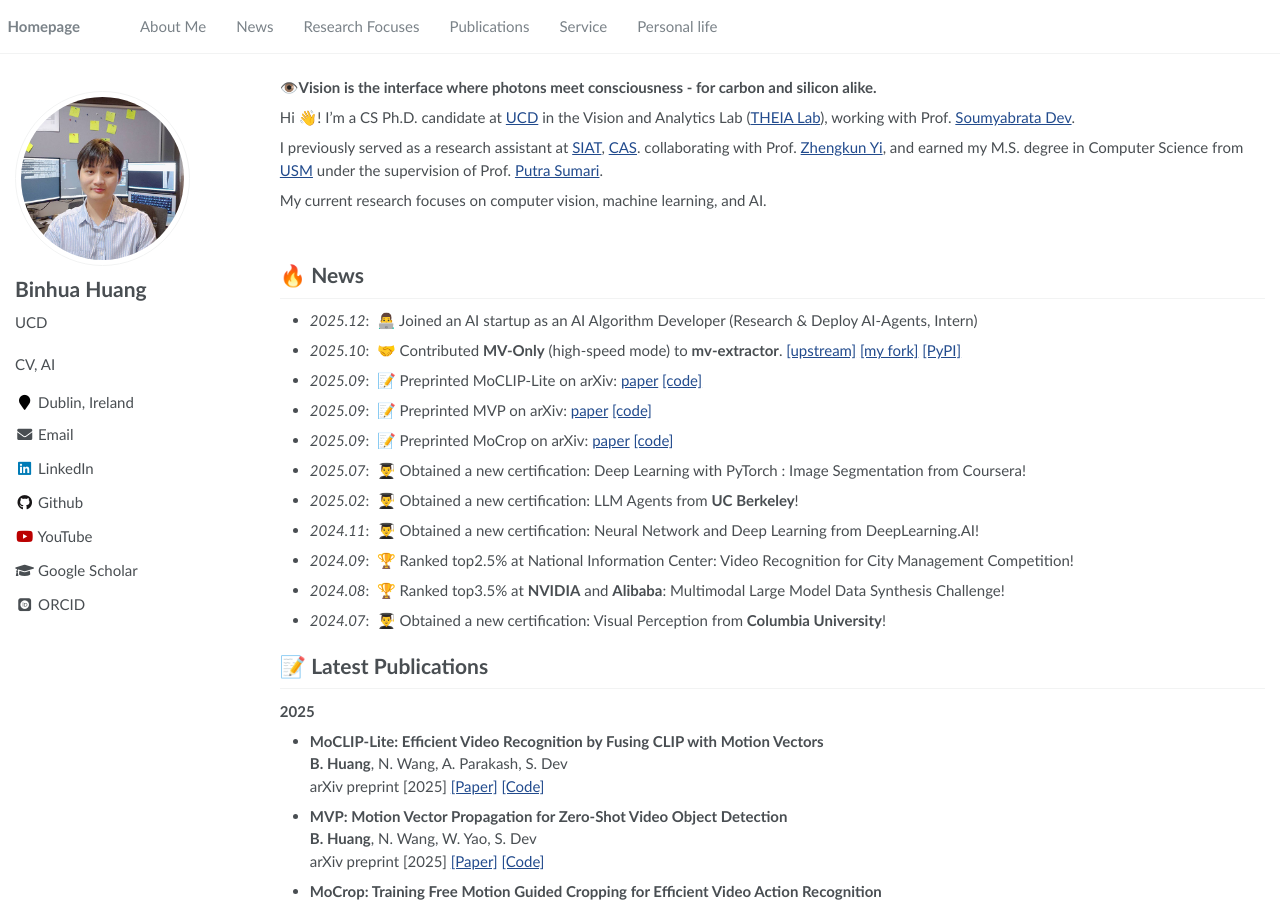
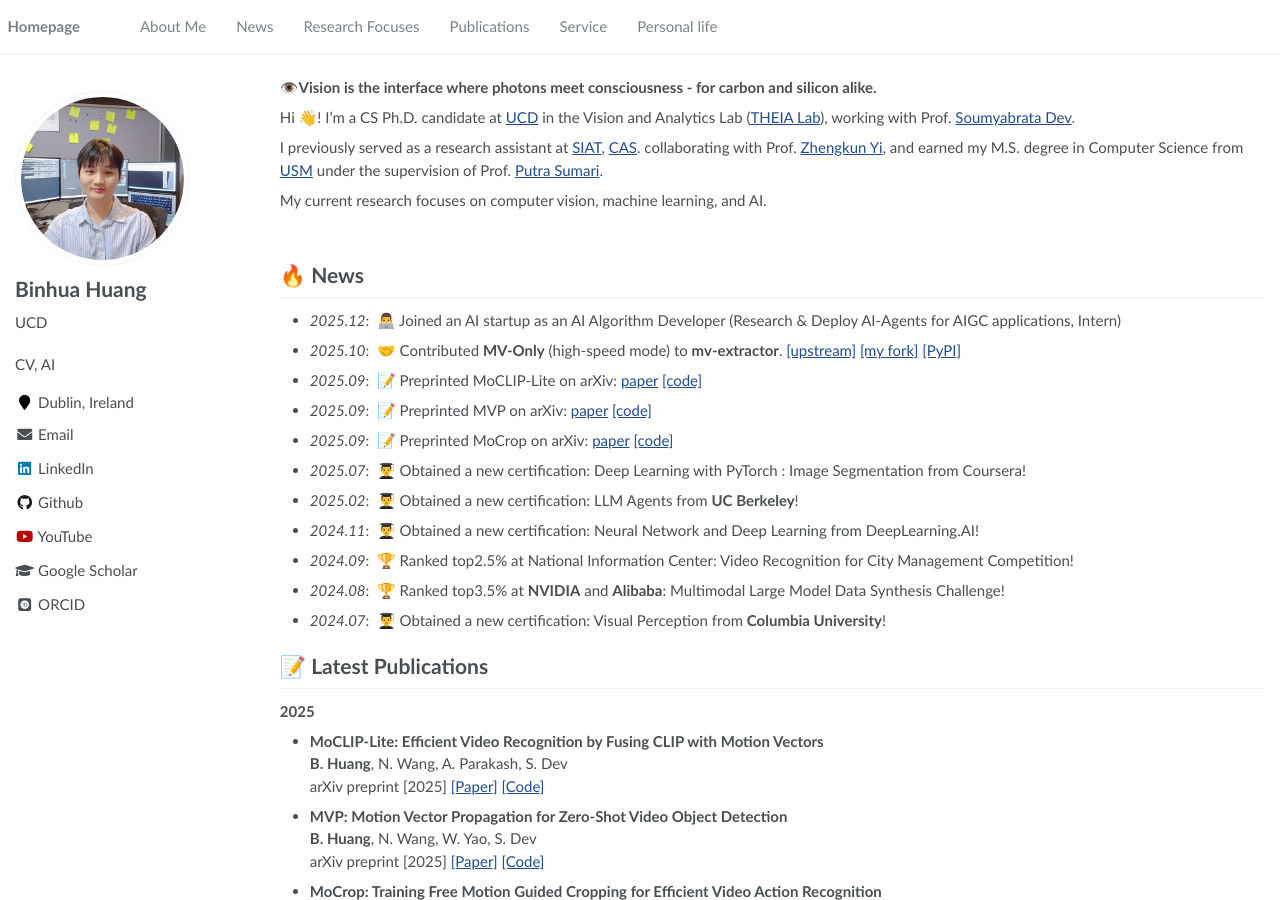
Before and after one commit to microa/microa.github.io, a Jekyll site: the page built from _pages/about.md, in a window 1280 px wide and 900 px high. Built offline with Jekyll 4.4.1, drawn with Linux system fonts in a browser that asks for light colours; some web fonts are replaced.

Commit message:
Update about.md

```diff
--- a/_pages/about.md
+++ b/_pages/about.md
@@ -35,7 +35,7 @@
 
 
 # 🔥 News
-- *2025.12*: &nbsp;👨‍💻 Joined an AI startup as an AI Algorithm Developer (Research & Deploy AI-Agents, Intern)
+- *2025.12*: &nbsp;👨‍💻 Joined an AI startup as an AI Algorithm Developer (Research & Deploy AI-Agents for AIGC applications, Intern)
 - *2025.10*: &nbsp;🤝 Contributed **MV-Only** (high-speed mode) to **mv-extractor**. [[upstream]](https://github.com/LukasBommes/mv-extractor) [[my fork]](https://github.com/microa/hs-mv-extractor) [[PyPI]](https://pypi.org/project/motion-vector-extractor/)
 - *2025.09*: &nbsp;📝 Preprinted MoCLIP-Lite on arXiv: [paper](https://arxiv.org/abs/2509.17084) [[code]](https://github.com/microa/MoCLIP-Lite)
 - *2025.09*: &nbsp;📝 Preprinted MVP on arXiv: [paper](https://arxiv.org/abs/2509.18388) [[code]](https://github.com/microa/MVP)
```
